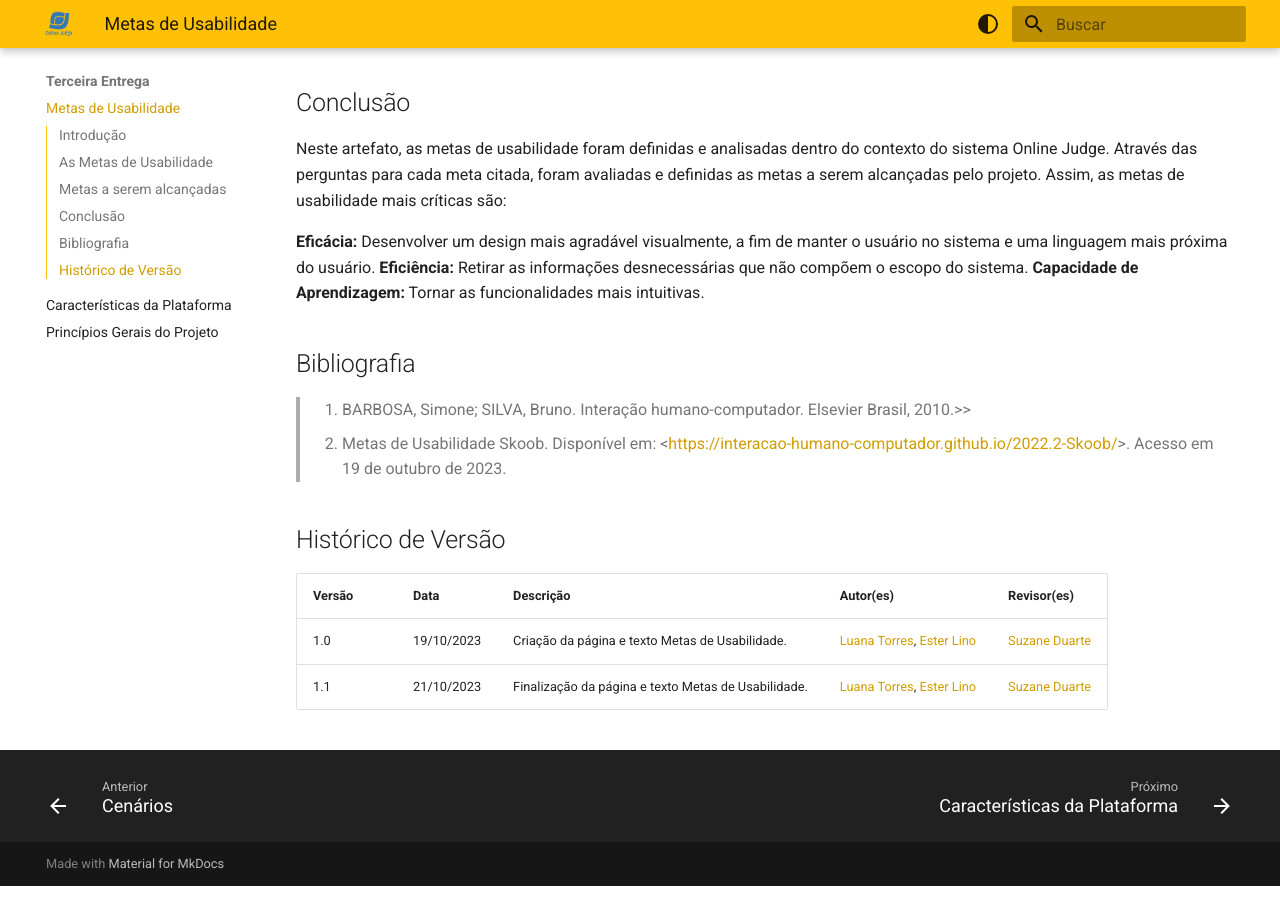
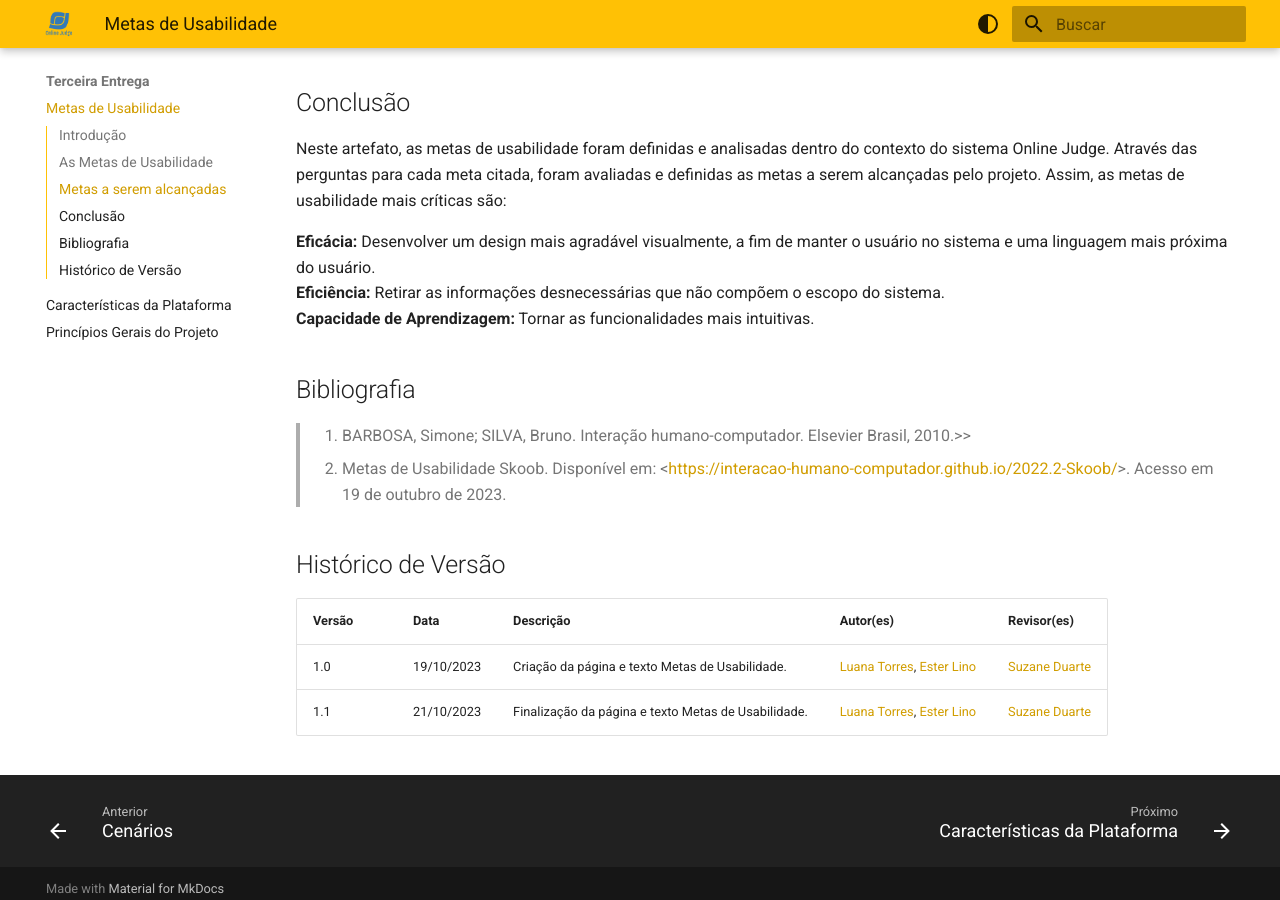
Before and after one commit to Interacao-Humano-Computador/2023.2-OnlineJudge, an MkDocs documentation site: the page built from docs/terceira-entrega/metas-usabilidade.md, in a window 1280 px wide and 900 px high, scrolled down 1439 px. Built offline with MkDocs 1.6.1 and Material for MkDocs 9.7.7, drawn with Linux system fonts in a browser that asks for light colours.

```diff
--- a/docs/terceira-entrega/metas-usabilidade.md
+++ b/docs/terceira-entrega/metas-usabilidade.md
@@ -44,9 +44,9 @@ Para definir as metas de usabilidade que se deseja alcançar no projeto, foram d
 
 Neste artefato, as metas de usabilidade foram definidas e analisadas dentro do contexto do sistema Online Judge. Através das perguntas para cada meta citada, foram avaliadas e definidas as metas a serem alcançadas pelo projeto. Assim, as metas de usabilidade mais críticas são:
 
-**Eficácia:** Desenvolver um design mais agradável visualmente, a fim de manter o usuário no sistema e uma linguagem mais próxima do usuário.
-**Eficiência:** Retirar as informações desnecessárias que não compõem o escopo do sistema.
-**Capacidade de Aprendizagem:** Tornar as funcionalidades mais intuitivas.
+**Eficácia:** Desenvolver um design mais agradável visualmente, a fim de manter o usuário no sistema e uma linguagem mais próxima do usuário.<br>
+**Eficiência:** Retirar as informações desnecessárias que não compõem o escopo do sistema.<br>
+**Capacidade de Aprendizagem:** Tornar as funcionalidades mais intuitivas.<br>
 
 ## Bibliografia
 
```
